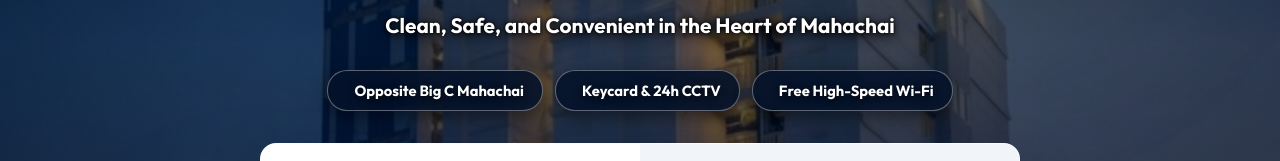
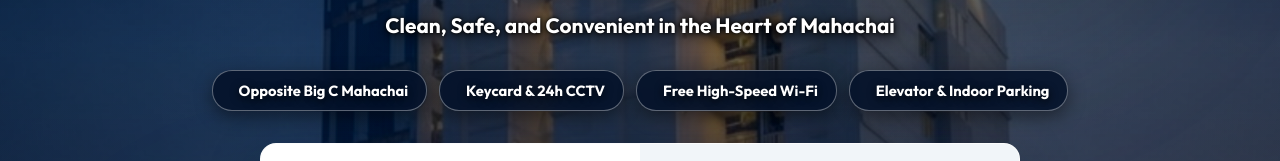
Before and after one commit to Samutsakorn888/Mahachai001, a React (Vite) app: page / in a window 1280 px wide. Shown: the part 336-497 px from the top of the page. Built offline with nearby package versions, Linux system fonts and the light colour scheme; no server answers; the database is empty.

Commit message:
Add Elevator and Indoor Parking badge to Hero section

```diff
--- a/src/components/Hero.tsx
+++ b/src/components/Hero.tsx
@@ -123,6 +123,10 @@ export const Hero: React.FC<HeroProps> = ({
               <span className="pill-icon"></span>
               <span>{t.heroWifi || 'ฟรี Wi-Fi'}</span>
             </div>
+            <div className="hero-pill-item">
+              <span className="pill-icon"></span>
+              <span>{t.heroElevatorParking || 'มีลิฟต์โดยสาร & ที่จอดรถในอาคาร'}</span>
+            </div>
           </div>
 
           {/* Hotel Booking & Action Card */}
--- a/src/i18n/translations.ts
+++ b/src/i18n/translations.ts
@@ -119,6 +119,7 @@ export interface Translations {
   heroOpposite?: string;
   heroSecurity?: string;
   heroWifi?: string;
+  heroElevatorParking?: string;
   heroLocationLabel?: string;
   heroLocationVal?: string;
   heroCheckInOutLabel?: string;
@@ -476,6 +477,7 @@ export const translations: Record<Language, Translations> = {
     heroOpposite: "ตรงข้าม Big C มหาชัย",
     heroSecurity: "คีย์การ์ด & CCTV 24 ชม.",
     heroWifi: "ฟรี Wi-Fi",
+    heroElevatorParking: "มีลิฟต์โดยสาร & ที่จอดรถในอาคาร",
     heroLocationLabel: "ทำเลที่ตั้ง (Location)",
     heroLocationVal: "ใจกลางมหาชัย (ตรงข้าม Big C)",
     heroCheckInOutLabel: "เวลาเช็คอิน / เช็คเอ้าท์",
@@ -812,6 +814,7 @@ export const translations: Record<Language, Translations> = {
     heroOpposite: "Opposite Big C Mahachai",
     heroSecurity: "Keycard & 24h CCTV",
     heroWifi: "Free High-Speed Wi-Fi",
+    heroElevatorParking: "Elevator & Indoor Parking",
     heroLocationLabel: "Prime Location",
     heroLocationVal: "Center of Mahachai (Opposite Big C)",
     heroCheckInOutLabel: "Check-in / Check-out Time",
@@ -1148,6 +1151,7 @@ export const translations: Record<Language, Translations> = {
     heroOpposite: "Big C 玛哈猜正对面",
     heroSecurity: "门禁刷卡 & 24小时监控",
     heroWifi: "全覆盖高速免费 Wi-Fi",
+    heroElevatorParking: "电梯 & 室内停车场",
     heroLocationLabel: "地理位置",
     heroLocationVal: "玛哈猜市中心 (Big C 正对面)",
     heroCheckInOutLabel: "入住 / 退房时间",
@@ -1484,6 +1488,7 @@ export const translations: Record<Language, Translations> = {
     heroOpposite: "Big C မဟာချိုင် မျက်စောင်းထိုး",
     heroSecurity: "ကီးကဒ်နှင့် ၂၄ နာရီ CCTV",
     heroWifi: "အခမဲ့ အမြန်နှုန်းမြင့် Wi-Fi",
+    heroElevatorParking: "ဓာတ်လှေကားနှင့် အဆောက်အအုံတွင်း ကားပါကင်",
     heroLocationLabel: "တည်နေရာ",
     heroLocationVal: "မဟာချိုင်မြို့လယ်ခေါင် (Big C မျက်စောင်းထိုး)",
     heroCheckInOutLabel: "Check-in / Check-out အချိန်",
```
